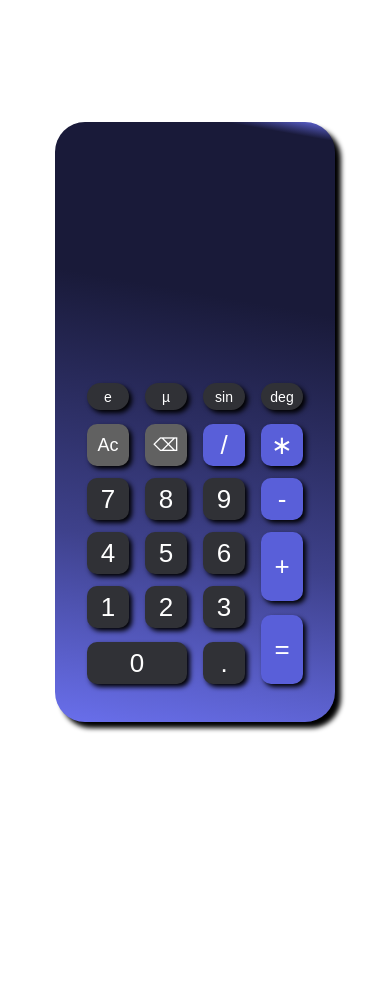
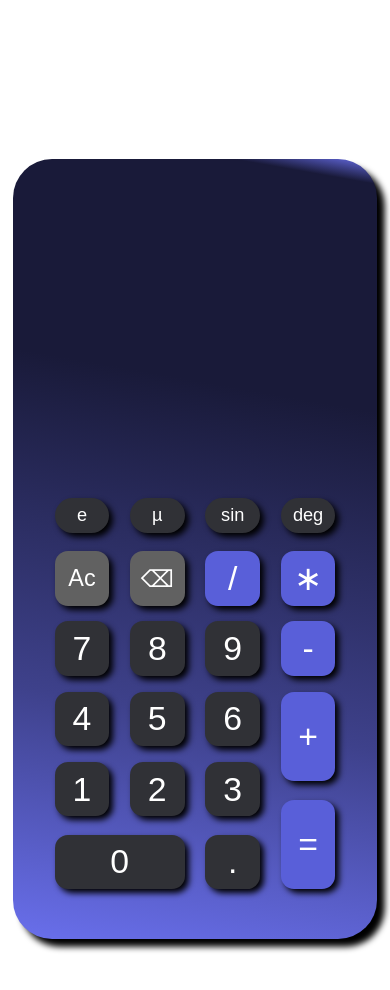
Before and after one commit to exodogurgel/Calculator, a plain HTML site: page index.html in a window 390 px wide. Before the commit the page ends 844 px from the top, so only its background shows below. Drawn offline with Linux system fonts and the light colour scheme.

Commit message:
Update style.css

```diff
--- a/style.css
+++ b/style.css
@@ -264,4 +264,8 @@ body {
 	scroll-snap-align: end;
     }
 
+    body {
+        zoom: 1.3;
+    }
+
 }
```
